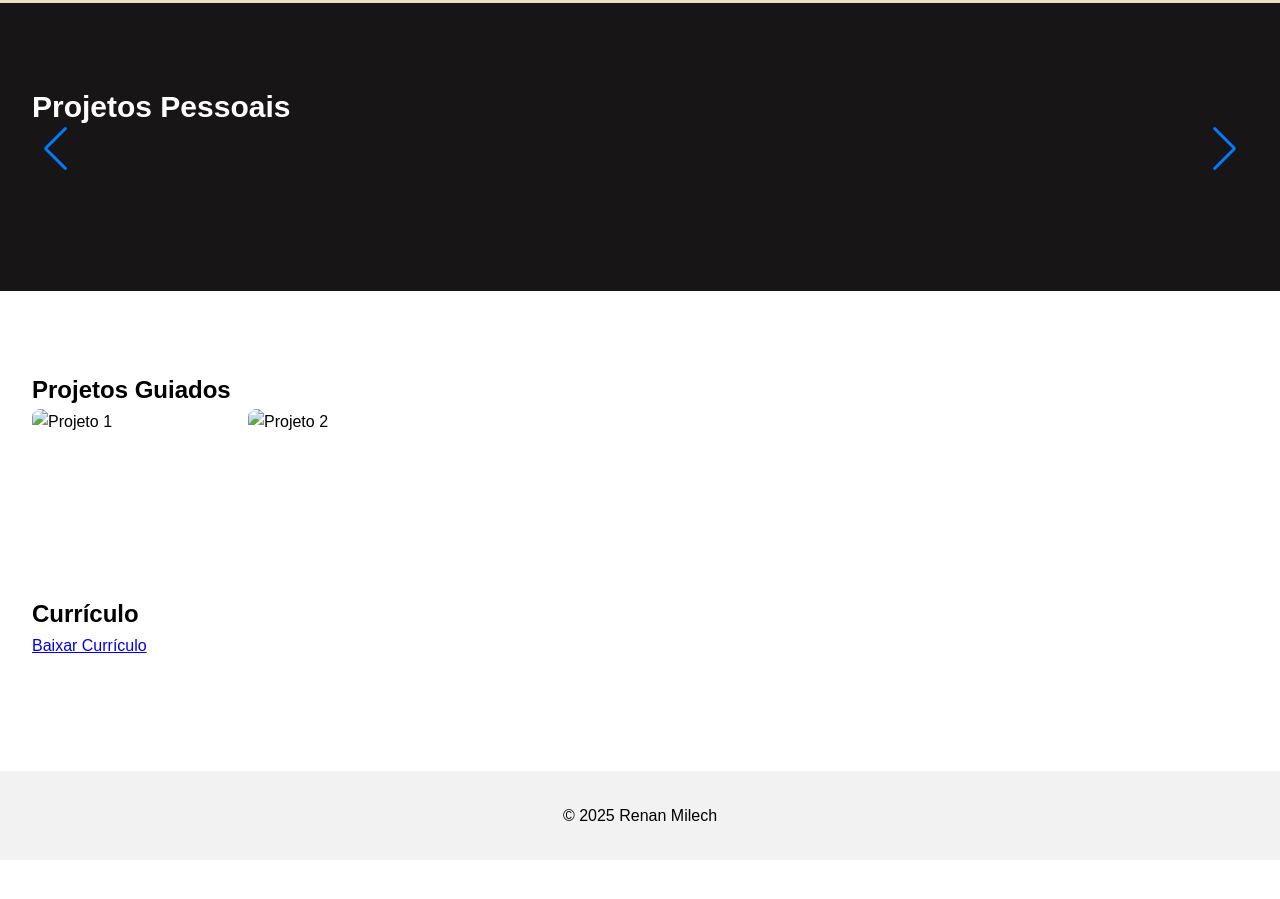
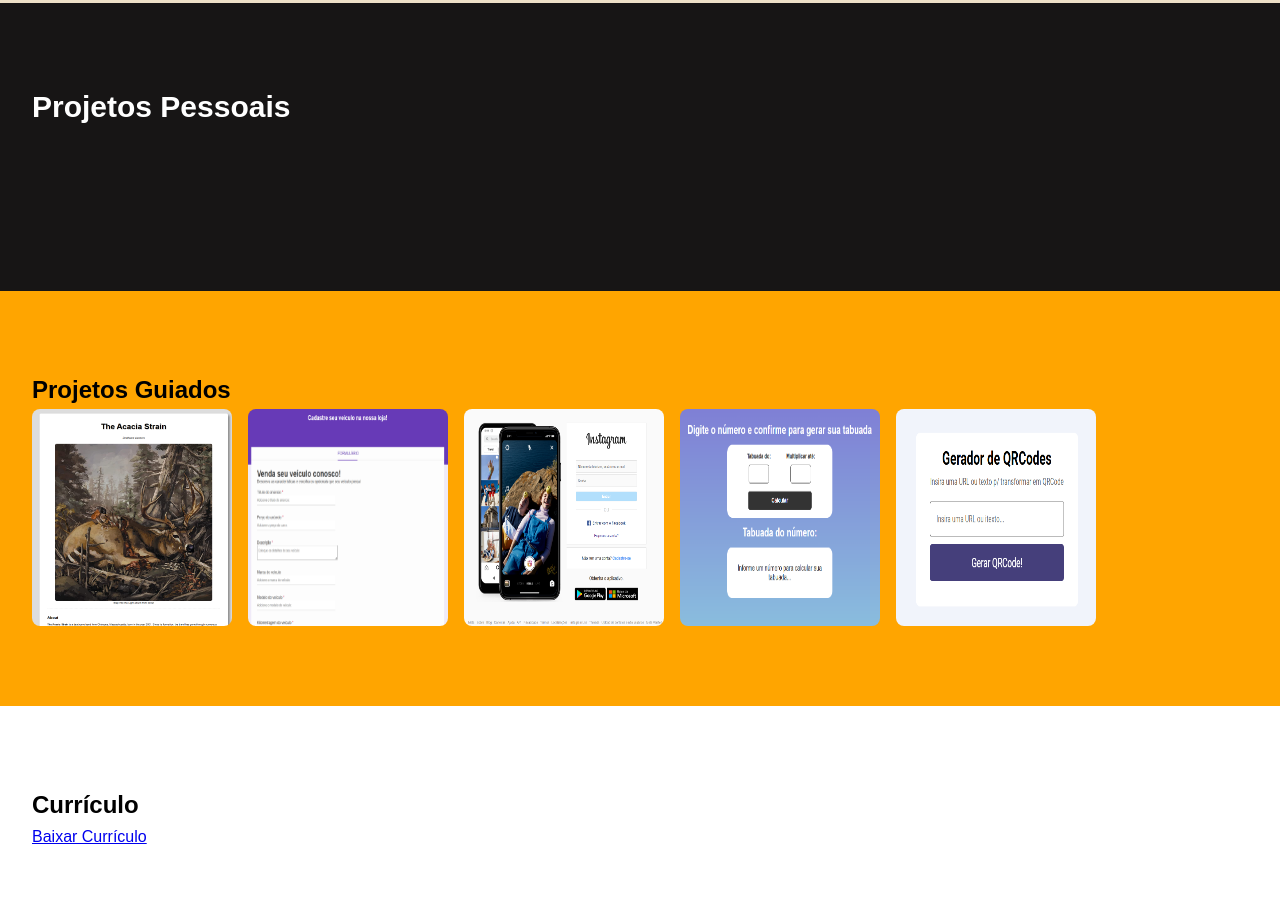
Before and after one commit to Renanmp14/PortifolioWeb, a plain HTML site: page index.html in a window 1280 px wide. Shown: the part 1320-2219 px from the top of the page. Before the commit the page ends 2180 px from the top, so only its background shows below. Drawn offline with nearby package versions, Linux system fonts and the light colour scheme; no server answers.

Commit message:
Remoção dos botões de transição, e apenas coloquei as imagens dos projetos guiados, falta aprimorar

```diff
--- a/css/styles.css
+++ b/css/styles.css
@@ -172,7 +172,9 @@ section {
 }
 
 /* Projetos Guiados */
-
+.projetoG{
+  background-color: #ffa500;
+}
 .galeria {
   display: flex;
   gap: 1rem;
--- a/index.html
+++ b/index.html
@@ -58,19 +58,19 @@
         <!-- Os slides com os repositórios serão inseridos aqui -->
       </div>
 
-      <!-- Paginação e botões -->
-      <div class="swiper-pagination"></div>
-      <div class="swiper-button-prev"></div>
-      <div class="swiper-button-next"></div>
+
     </div>
   </section>
 
   <!-- PROJETOS GUIADOS -->
-  <section id="projetosGuiados">
+  <section id="projetosGuiados" class="projetoG">
     <h2>Projetos Guiados</h2>
     <div class="galeria">
-      <img src="img1.png" alt="Projeto 1" />
-      <img src="img2.png" alt="Projeto 2" />
+      <img src="imagens/projetoGuiado/Projeto1.png" alt="Projeto 1" />
+      <img src="imagens/projetoGuiado/Projeto2.png" alt="Projeto 2" />
+      <img src="imagens/projetoGuiado/Projeto3.png" alt="Projeto 3" />
+      <img src="imagens/projetoGuiado/Projeto4.png" alt="Projeto 4" />
+      <img src="imagens/projetoGuiado/Projeto5.png" alt="Projeto 5" />
     </div>
   </section>
 
```
